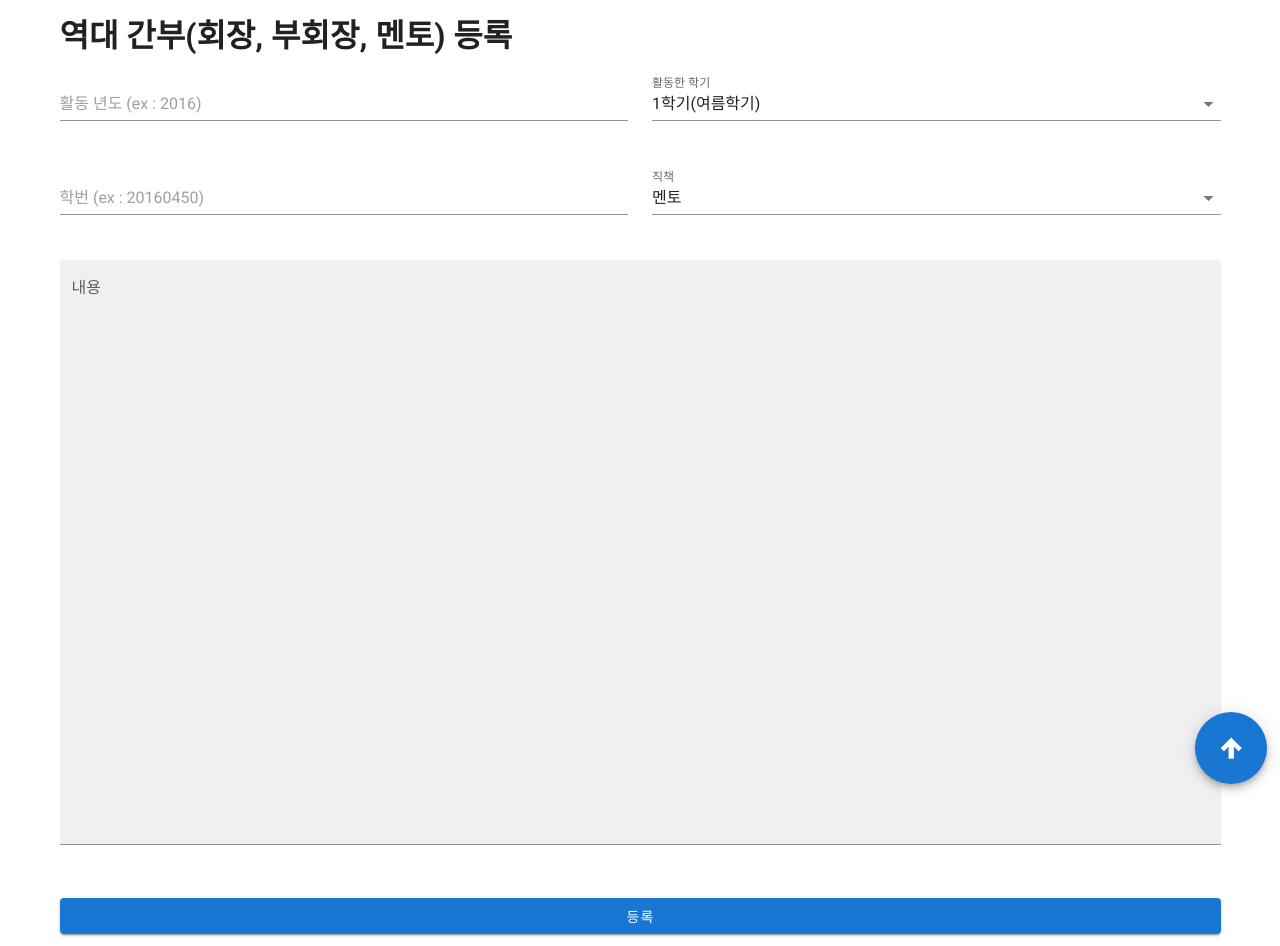
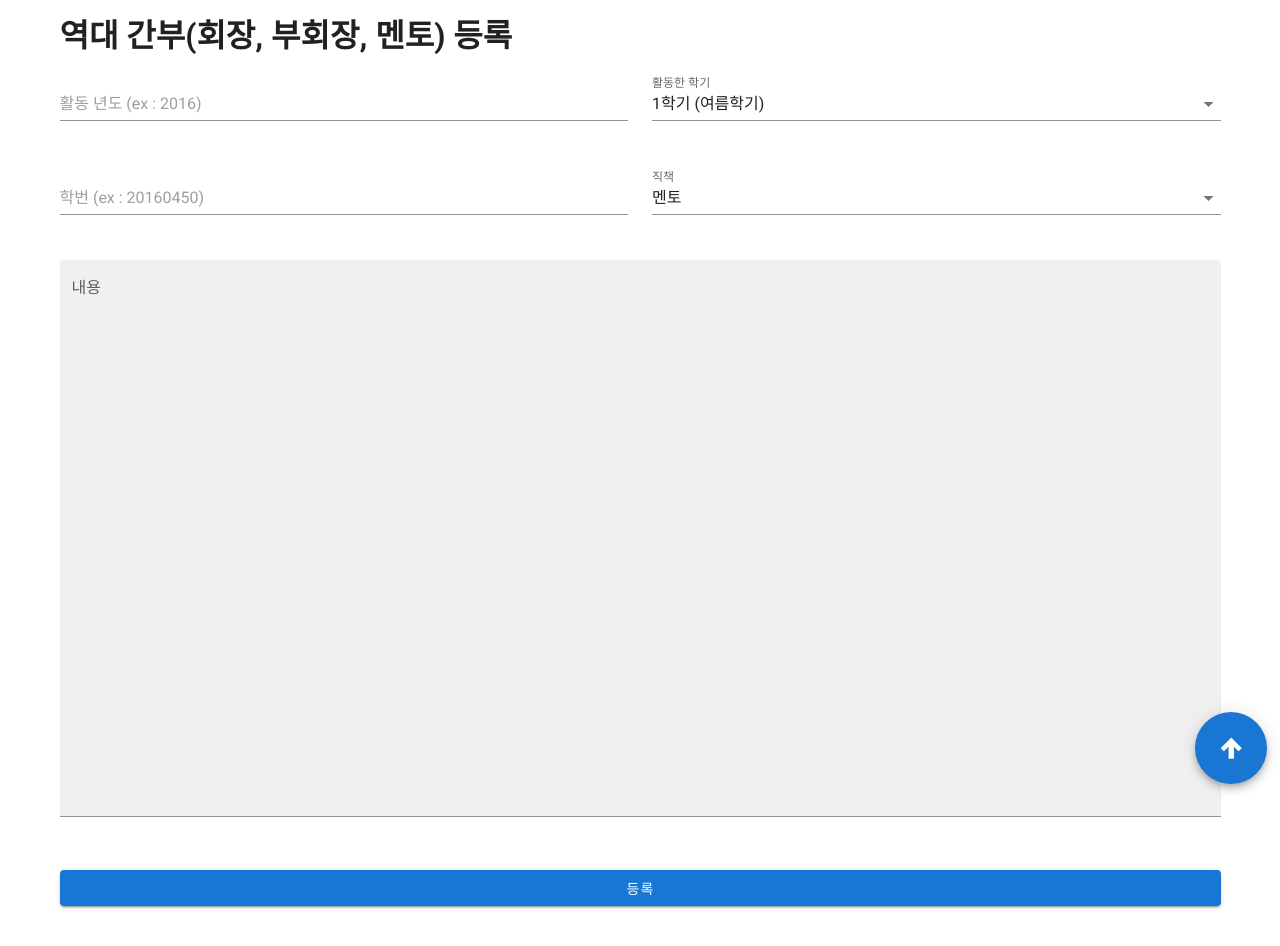
Before and after one commit to semtlekkun/semtleProject-front, a Vue app: page /admin/mentor in a window 1280 px wide. After the commit the page ends 918 px from the top, so only its background shows below. Built offline with nearby package versions, Linux system fonts and the light colour scheme.

Commit message:
폼 내용 수정

```diff
--- a/src/views/AdminMentor.vue
+++ b/src/views/AdminMentor.vue
@@ -29,7 +29,7 @@
 
           <v-row>
             <v-col>
-              <v-textarea filled label="내용" color="primary" no-resize rows="20" v-model="contents"></v-textarea>
+              <v-textarea filled label="내용" color="primary" no-resize rows="19" v-model="contents"></v-textarea>
             </v-col>
           </v-row>
 
@@ -63,11 +63,11 @@ export default {
 
     errorMsg: [],
 
-    SemesterItems: ["1학기(여름학기)", "2학기(겨울학기)"],
+    SemesterItems: ["1학기 (여름학기)", "2학기 (겨울학기)"],
     PositionItems: ["멘토", "회장", "부회장"],
 
     activeYear: "",
-    Semester: "1학기(여름학기)",
+    Semester: "1학기 (여름학기)",
     Position: "멘토",
     studentId: "",
     contents: "",
```
